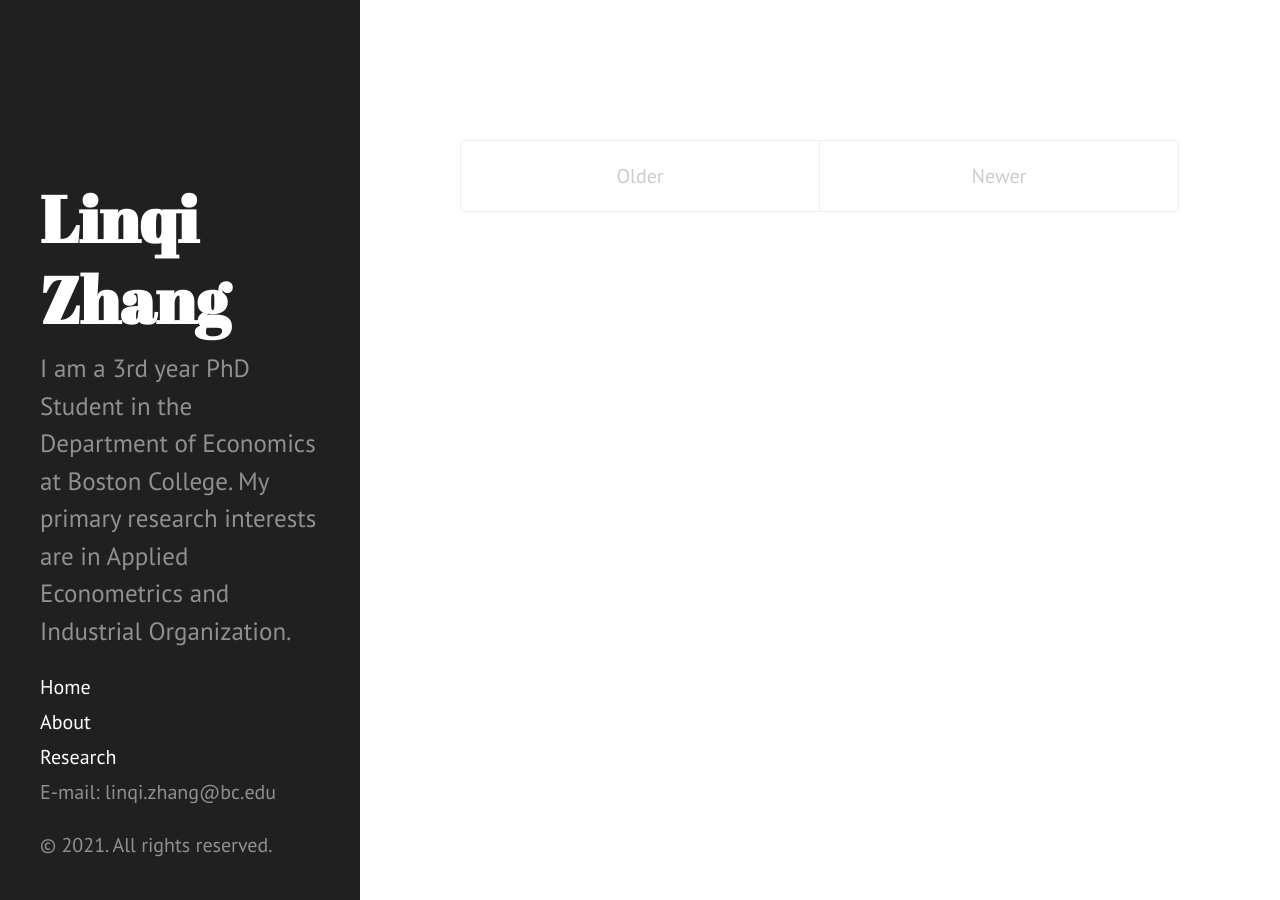
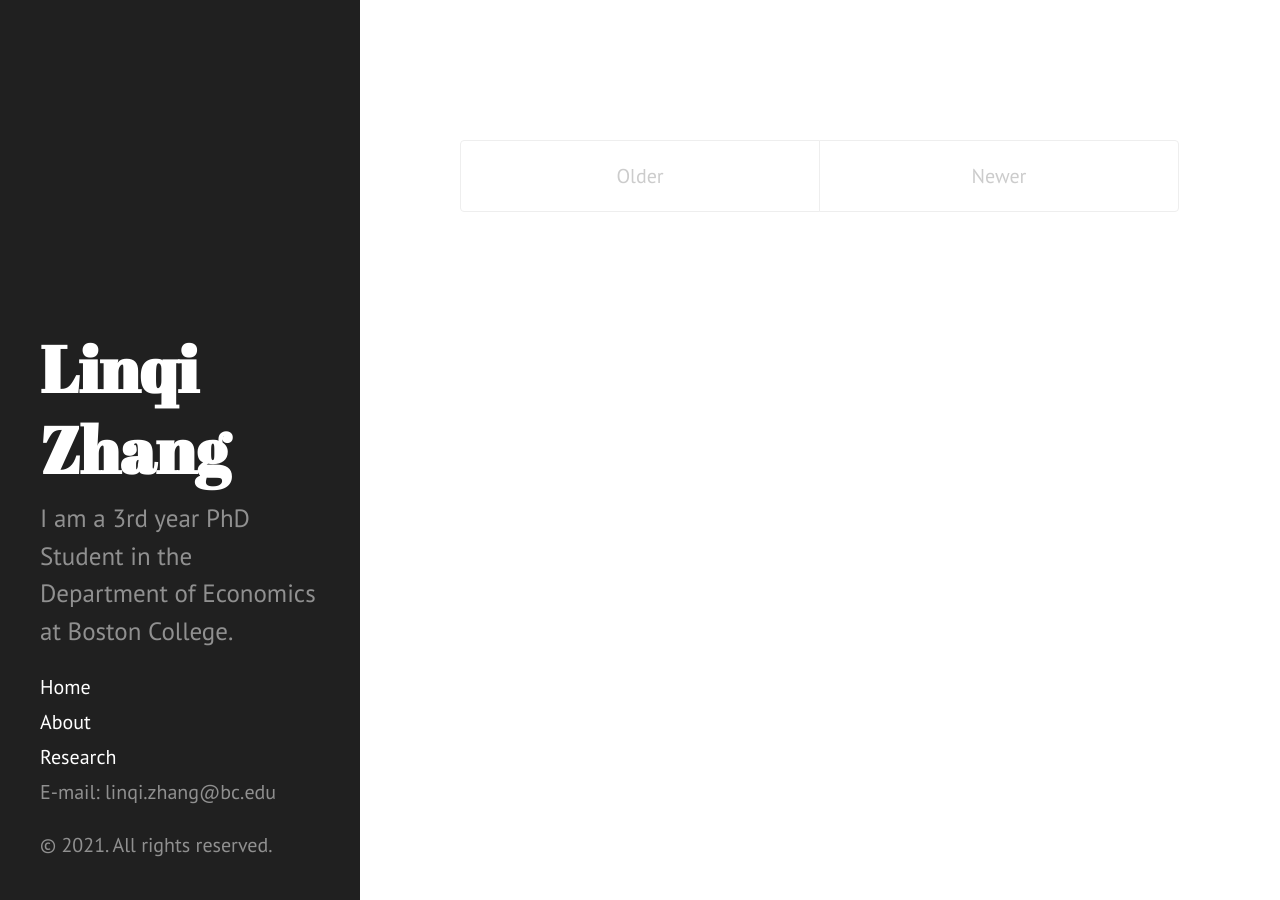
Before and after one commit to zhanglinqi/zhanglinqi.github.io, a Jekyll site: the page built from index.html, in a window 1280 px wide. Built offline with Jekyll 4.4.1, drawn with Linux system fonts in a browser that asks for light colours; Markdown is read by kramdown in place of the engine named in the settings; the list of posts is cut into pages by our own code.

Commit message:
edit description

```diff
--- a/_config.yml
+++ b/_config.yml
@@ -8,7 +8,7 @@ permalink:        pretty
 # Setup
 title:            Linqi Zhang
 tagline:          'Linqi Zhang'
-description:      'I am a 3rd year PhD Student in the Department of Economics at Boston College. My primary research interests are in Applied Econometrics and Industrial Organization.'
+description:      'I am a 3rd year PhD Student in the Department of Economics at Boston College.'
 url:              http://zhanglinqi.github.io
 baseurl:          /
 
```
